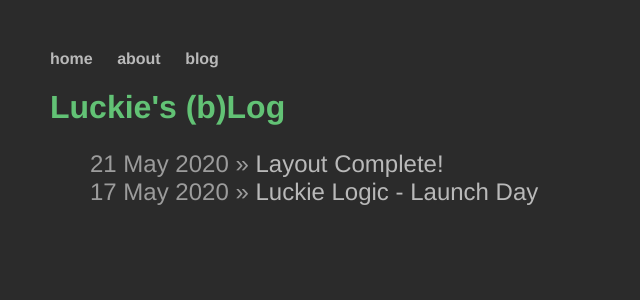
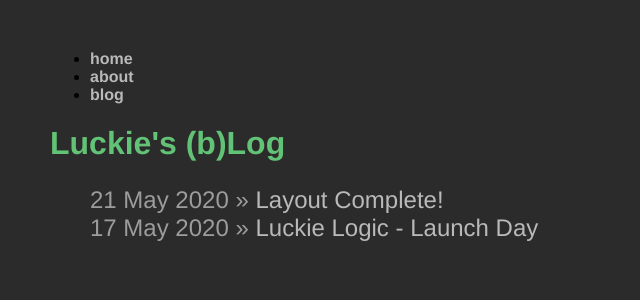
Before and after one commit to luckielogic/luckielogic.github.io, a Jekyll site: the page built from blog/index.html, in a window 1280 px wide. Shown: the top 300 px of the page, without its empty margins (0-640 px from the left). Built offline with Jekyll 4.4.1, drawn with Linux system fonts in a browser that asks for light colours.

Commit message:
Update main.css

```diff
--- a/css/main.css
+++ b/css/main.css
@@ -1,17 +1,13 @@
 body {
     margin: 50px;
-    width: 70%;
+    width: 95%;
     background: #2b2b2b;
 }
-nav ul, footer ul {
+nav, footer {
     font-family:'Helvetica', 'Arial', 'Sans-Serif';
     padding: 0px;
     list-style: none;
     font-weight: bold;
-}
-nav ul li, footer ul li {
-    display: inline;
-    margin-right: 20px;
 }
 a {
     text-decoration: none;
@@ -55,13 +51,26 @@
     text-align: justify;
 }
 @media only screen and (max-device-width: 480px) {
+    #wrapper {
+        text-align: center;
+        width: 100%;
+    }
     h1 {
-        font-size: 5em;
+        position: fixed;
+        top: 6%;
+        left: 50%;
+        transform: translate(-50%, 0%);
+        font-size: 6em;
+        width: 100%;
     }
-    #quoteContainer {
+    .navigate {
+        text-align: center;
+        width: 100%;
+        margin-top: 4%;
+    }
+    .navigate a{
         font-size: 3em;
-    }
-    nav ul li {
-        font-size: 3em;
+        padding-left: 30px;
+        padding-right: 20px;
     }
 }
```
